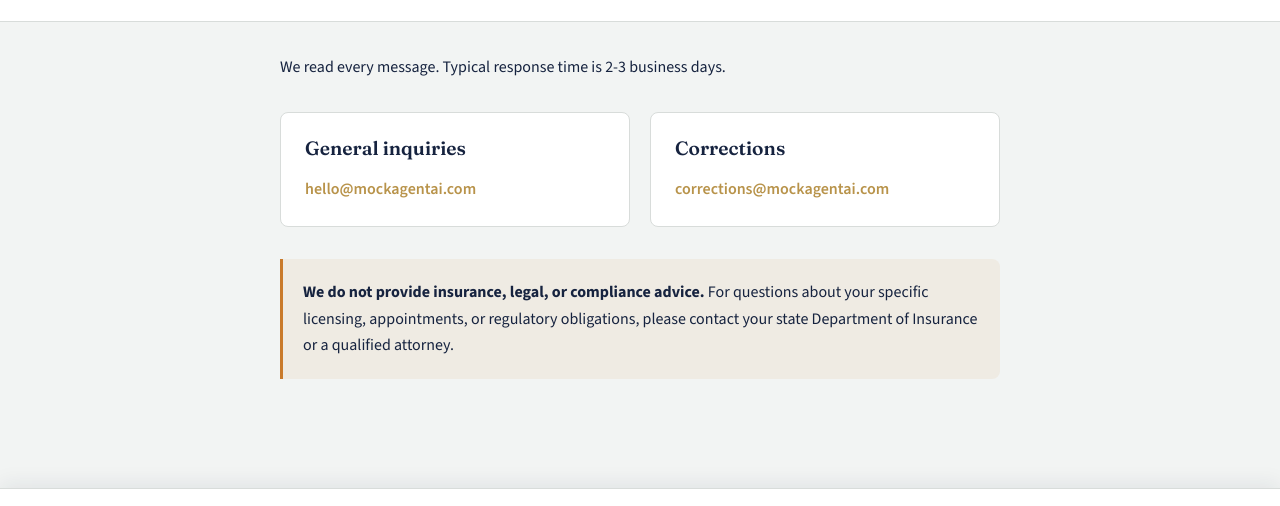
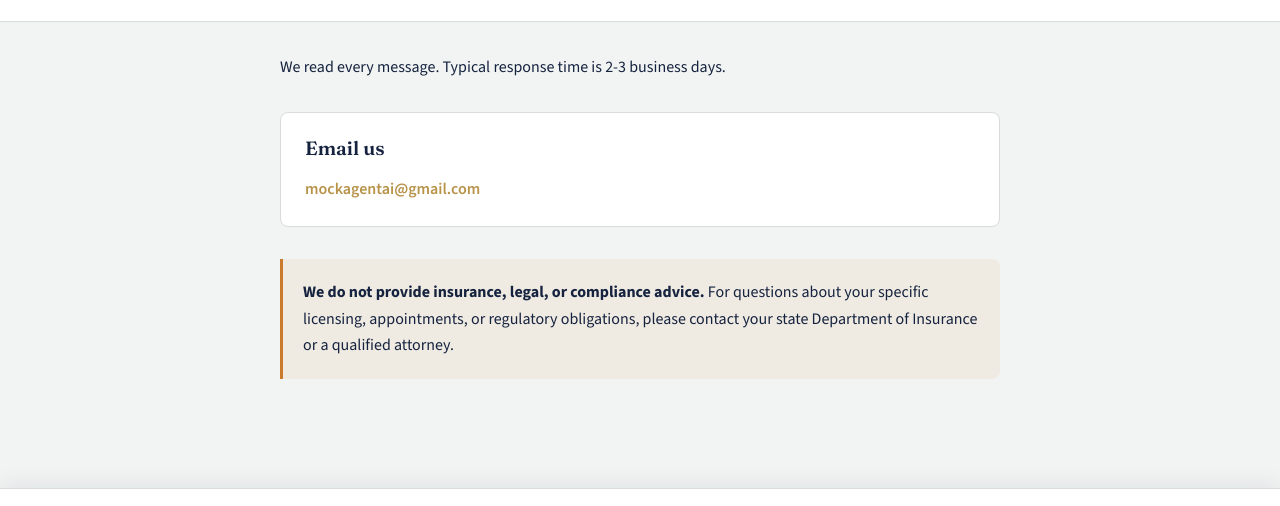
Before and after one commit to Arturo3579/TFG-MockAgent, an Astro site in the folder frontend/: page /contact in a window 1280 px wide. Shown: the part 223-729 px from the top of the page. Built offline with nearby package versions, Linux system fonts and the light colour scheme; Astro itself is replaced by a stand-in of ours.

Commit message:
fix: update contact email to mockagentai@gmail.com

```diff
--- a/frontend/src/pages/contact.astro
+++ b/frontend/src/pages/contact.astro
@@ -20,14 +20,9 @@ import BaseLayout from '../layouts/BaseLayout.astro';
       </p>
 
       <div class="contact-options">
-        <a href="mailto:hello@mockagentai.com" class="contact-card">
-          <h2>General inquiries</h2>
-          <p>hello@mockagentai.com</p>
-        </a>
-
-        <a href="mailto:corrections@mockagentai.com" class="contact-card">
-          <h2>Corrections</h2>
-          <p>corrections@mockagentai.com</p>
+        <a href="mailto:mockagentai@gmail.com" class="contact-card">
+          <h2>Email us</h2>
+          <p>mockagentai@gmail.com</p>
         </a>
       </div>
 
--- a/frontend/src/pages/privacy.astro
+++ b/frontend/src/pages/privacy.astro
@@ -74,7 +74,7 @@ import BaseLayout from '../layouts/BaseLayout.astro';
       <h2>Your rights</h2>
       <p>
         Depending on your jurisdiction, you may have the right to access, correct, delete, or restrict processing
-        of your personal data. To exercise these rights, contact us at <a href="mailto:hello@mockagentai.com">hello@mockagentai.com</a>.
+        of your personal data. To exercise these rights, contact us at <a href="mailto:mockagentai@gmail.com">mockagentai@gmail.com</a>.
       </p>
 
       <h2>Changes to this policy</h2>
@@ -86,7 +86,7 @@ import BaseLayout from '../layouts/BaseLayout.astro';
       <h2>Contact us</h2>
       <p>
         If you have questions about this Privacy Policy, contact us at
-        <a href="mailto:hello@mockagentai.com">hello@mockagentai.com</a>.
+        <a href="mailto:mockagentai@gmail.com">mockagentai@gmail.com</a>.
       </p>
     </div>
   </section>
--- a/frontend/src/pages/terms.astro
+++ b/frontend/src/pages/terms.astro
@@ -77,7 +77,7 @@ import BaseLayout from '../layouts/BaseLayout.astro';
       <h2>Contact</h2>
       <p>
         For questions about these terms, contact us at
-        <a href="mailto:hello@mockagentai.com">hello@mockagentai.com</a>.
+        <a href="mailto:mockagentai@gmail.com">mockagentai@gmail.com</a>.
       </p>
     </div>
   </section>
```
